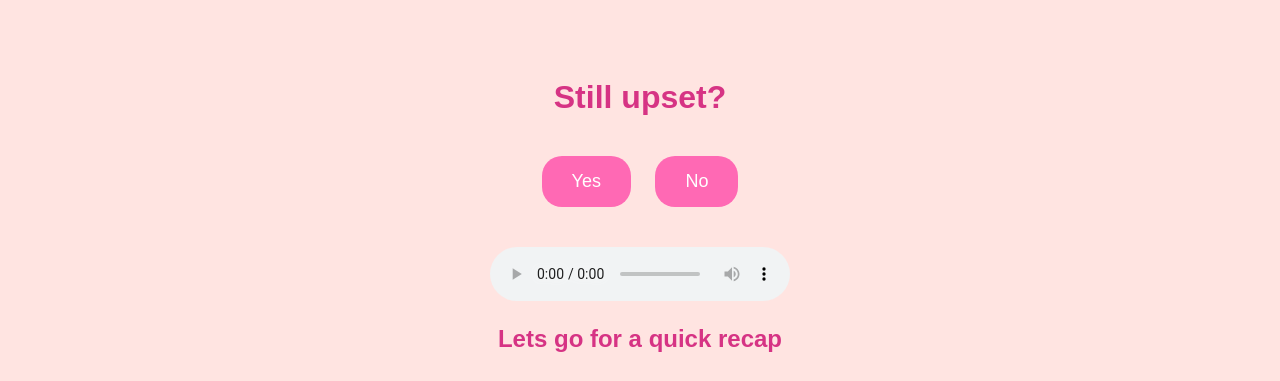
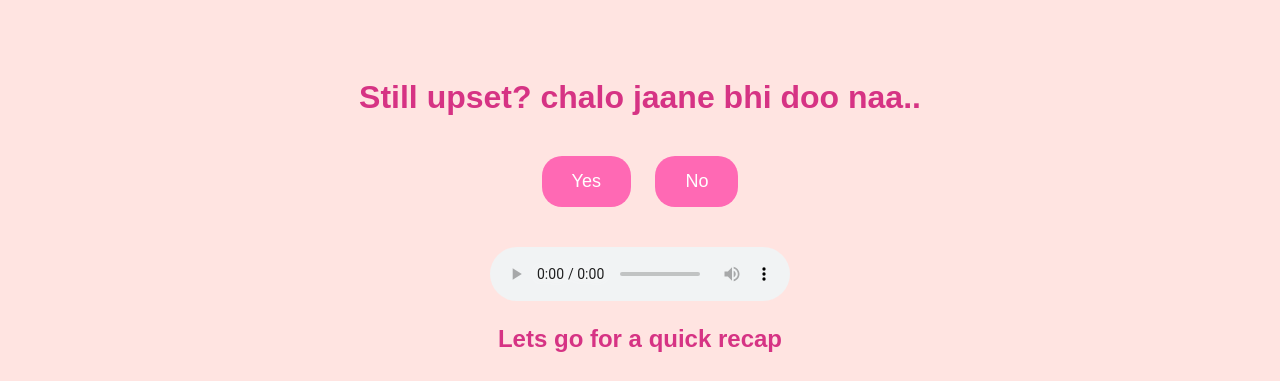
Before and after one commit to workforpurpose/sorry, a plain HTML site: page index.html in a window 1280 px wide. Both pictures are taken after a click on the button "Yes". Shown: the top 381 px of the page. Drawn offline with Linux system fonts and the light colour scheme.

Commit message:
Update index.html

```diff
--- a/index.html
+++ b/index.html
@@ -117,7 +117,7 @@
     function answerYes() {
       if (step === 1) {
         playAudio('song1.mp3');
-        question.innerText = ' Still upset?';
+        question.innerText = ' Still upset? chalo jaane bhi doo naa..';
         step = 2;
       } else if (step === 2) {
         playAudio('song2.mp3');
```
